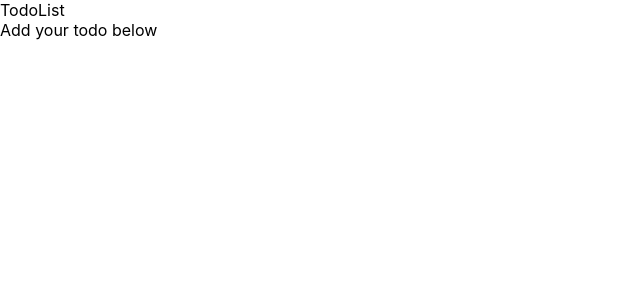
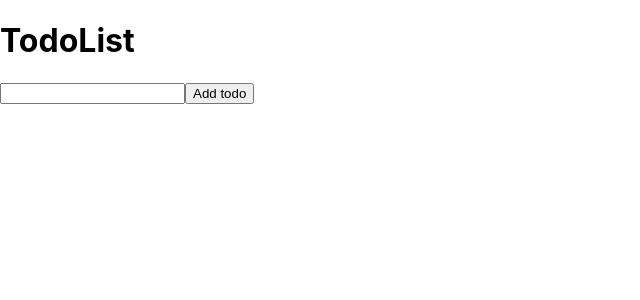
Before and after one commit to AAAdnan/todo-app-challenge, a React (Create React App) app: page / in a window 1280 px wide. Shown: the top 300 px of the page, without its empty margins (0-640 px from the left). Built offline with nearby package versions, Linux system fonts and the light colour scheme.

Commit message:
added react context to hold todo state

```diff
--- a/src/components/AddTodo.js
+++ b/src/components/AddTodo.js
@@ -1,7 +1,30 @@
-import React from 'react'
+import React, { useState, useContext } from 'react'
+import { TodoContext } from '../context/todo';
 
 export default function AddTodo() {
+
+    const [todo, setTodo] = useState("");
+    const { dispatch } = useContext(TodoContext);
+
+    const addTodo = (e) => {
+        e.preventDefault();
+        dispatch({ type: 'ADD_TODO', payload: todo });
+        setTodo("");
+    }
+
+
   return (
-    <div>Add your todo below</div>
+    <form>
+    <input
+      type="text"
+      name="todo"
+      value={todo}
+      onChange={(e) => setTodo(e.target.value)}
+    />
+    <button
+        onClick={addTodo}
+    >Add todo
+    </button>
+    </form>
   )
 }
--- a/src/components/TodoList.js
+++ b/src/components/TodoList.js
@@ -1,10 +1,18 @@
-import React from 'react'
-import AddTodo from './AddTodo'
+import { useContext } from 'react';
+import AddTodo from './AddTodo';
+import { TodoContext } from "../context/todo";
+
+
 
 export default function TodoList() {
+
+    const { state } = useContext(TodoContext);
+
+    console.log(state)
+
   return (
     <>
-    <div>TodoList</div>
+    <h1>TodoList</h1>
     <AddTodo />
     </>
   )
--- /dev/null
+++ b/src/context/todo.js
@@ -0,0 +1,36 @@
+import { createContext, useReducer } from 'react';
+
+const initialState = {
+    todos: []
+};
+
+
+const reducer = (state, action) => {
+    console.log('reducer', state, action)
+    switch(action.type){
+        case "ADD_TODO": {
+            return {
+                ...state,
+                todos: [...state.todos, action.payload]
+            }
+        }
+
+        default: {
+            return state;
+        }
+    }
+}
+
+
+export const TodoContext = createContext();
+
+export const TodoProvider = ({ children }) => {
+    const [state, dispatch] = useReducer(reducer, initialState);
+
+    const values = {
+      state,
+      dispatch
+    };
+
+    return <TodoContext.Provider value={values}>{children}</TodoContext.Provider>
+};
--- a/src/index.js
+++ b/src/index.js
@@ -3,12 +3,15 @@ import ReactDOM from 'react-dom/client';
 import './index.css';
 import App from './App';
 import TodoList from './components/TodoList'
+import { TodoProvider } from './context/todo';
 import reportWebVitals from './reportWebVitals';
 
 const root = ReactDOM.createRoot(document.getElementById('root'));
 root.render(
   <React.StrictMode>
-    <TodoList />
+    <TodoProvider>
+      <TodoList />
+    </TodoProvider>
   </React.StrictMode>
 );
 
```
